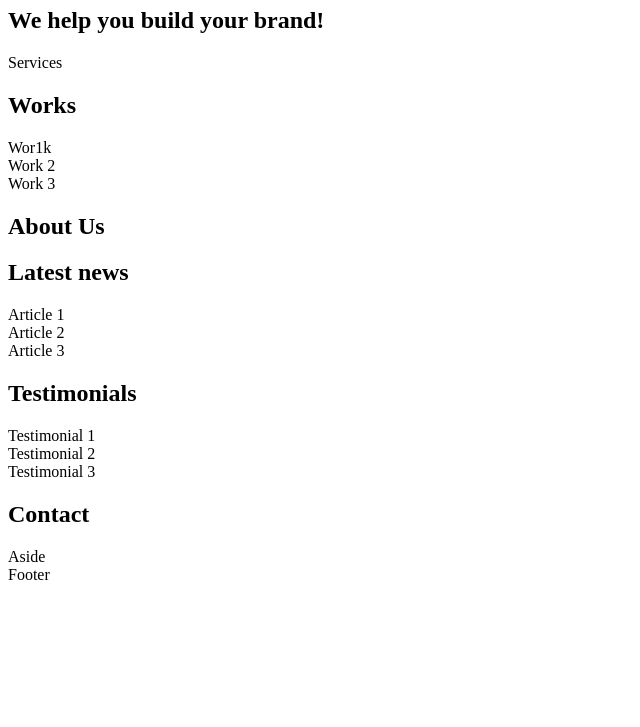
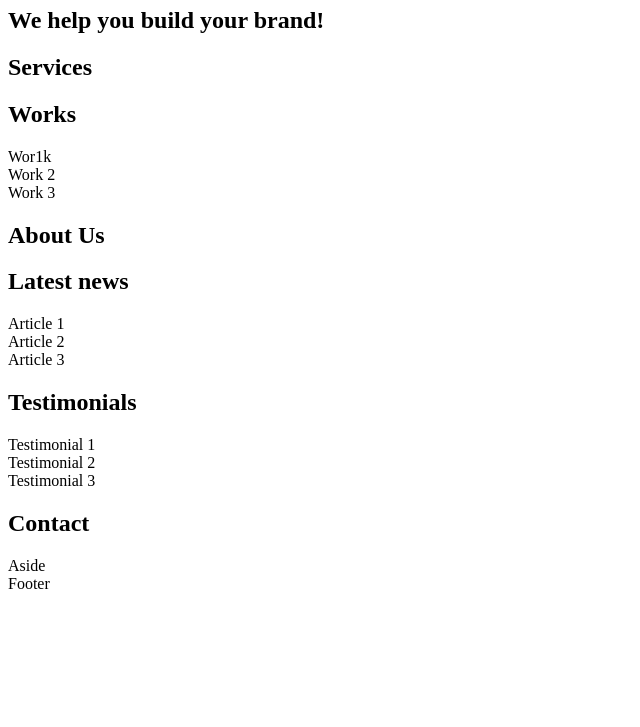
Before and after one commit to frankuleiz/alx-frontend, a plain HTML site: page 0x00-html_advanced/9-index.html in a window 1280 px wide. Shown: the part 73-800 px from the top of the page, without its empty margins (0-640 px from the left). Drawn offline with Linux system fonts and the light colour scheme.

Commit message:
level 2 heading

```diff
--- a/0x00-html_advanced/9-index.html
+++ b/0x00-html_advanced/9-index.html
@@ -18,7 +18,7 @@
         <h2>We help you build your brand!</h2>
       </section>
       <section>
-        Services
+        <h2>Services</h2>
       </section>
       <section>
         <h2>Works</h2>
```
